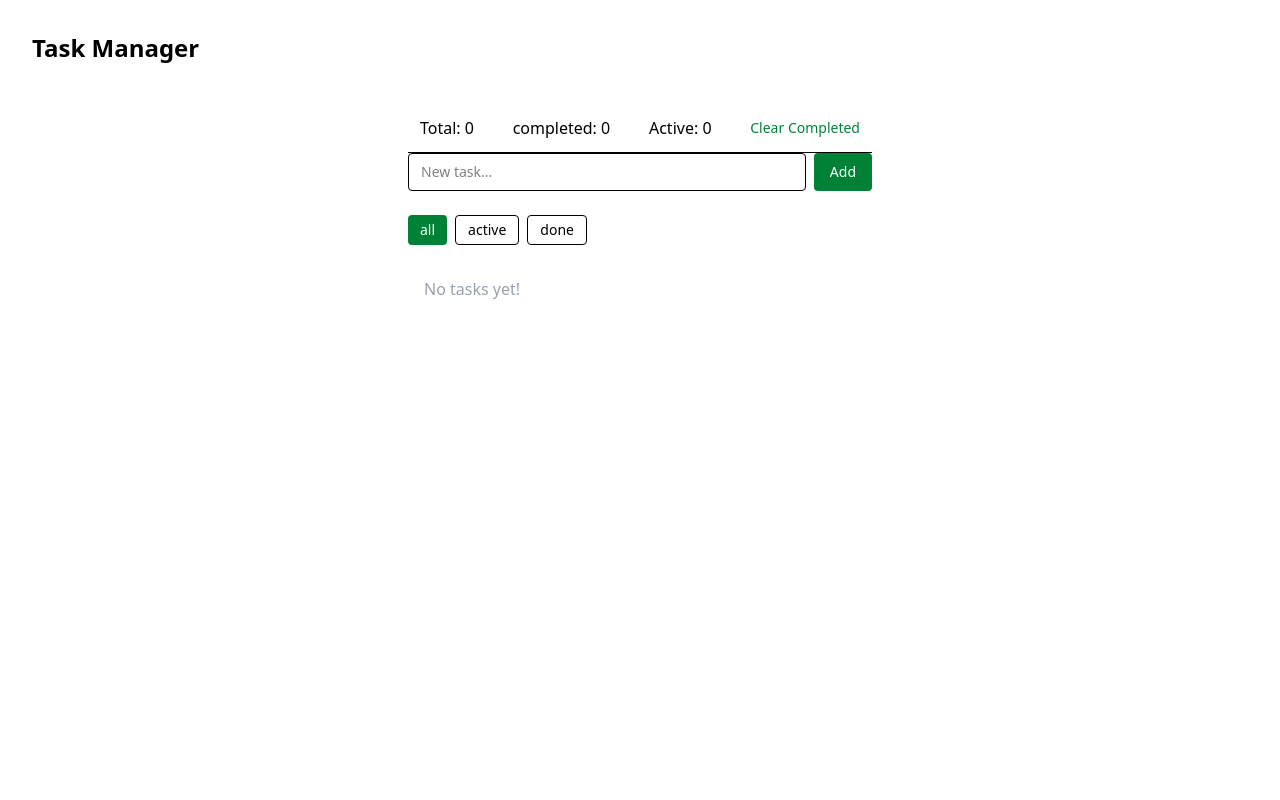
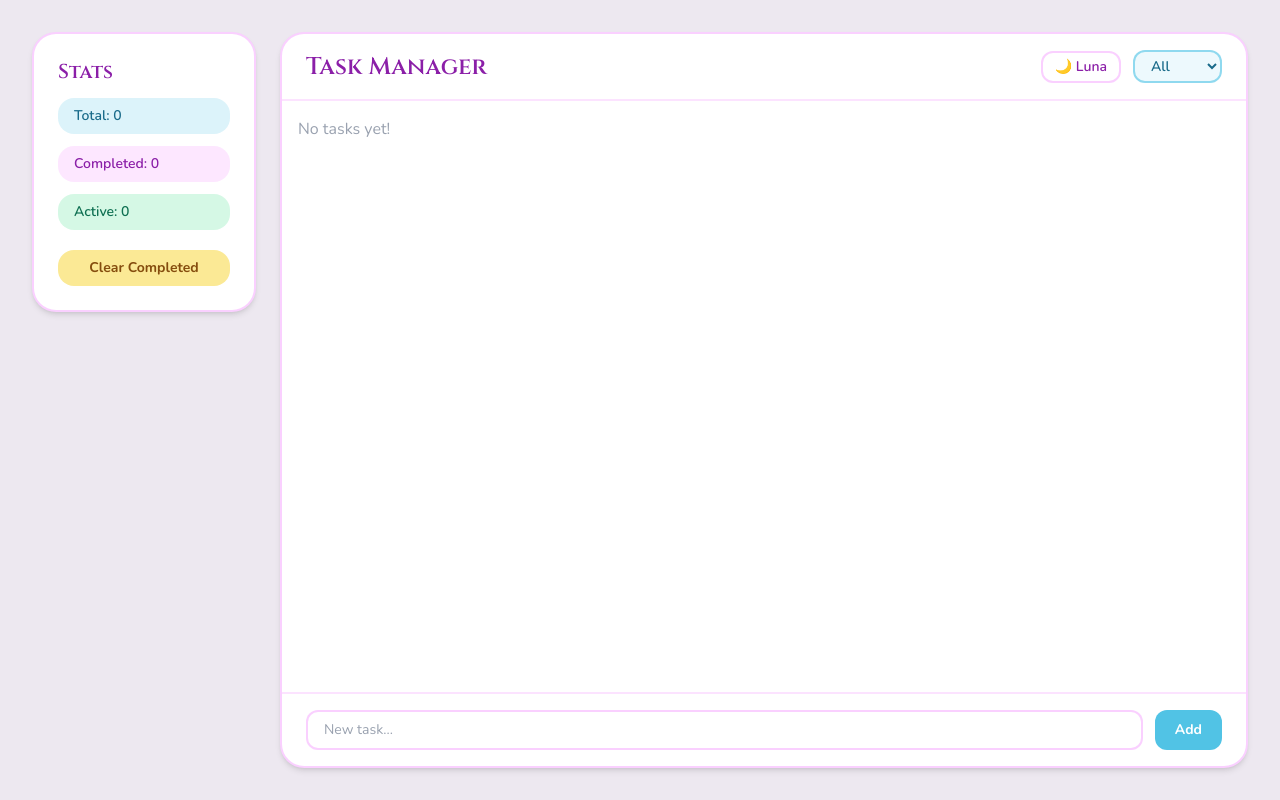
Before and after one commit to John-Lopez-1122/task-manager, a Next.js app in the folder task-manager/: page / in a window 1280 px wide. Built offline with nearby package versions, Linux system fonts and the light colour scheme.

Commit message:
Personal version, push to branch

```diff
--- a/task-manager/app/globals.css
+++ b/task-manager/app/globals.css
@@ -1 +1,2 @@
 @import "tailwindcss";
+@custom-variant dark (&:is(.dark *));
--- a/task-manager/app/layout.tsx
+++ b/task-manager/app/layout.tsx
@@ -1,20 +1,21 @@
 import type { Metadata } from "next";
-import { Geist, Geist_Mono } from "next/font/google";
+import { Nunito, Cinzel } from "next/font/google";
 import "./globals.css";
 
-const geistSans = Geist({
-  variable: "--font-geist-sans",
+const nunito = Nunito({
+  variable: "--font-nunito",
   subsets: ["latin"],
 });
 
-const geistMono = Geist_Mono({
-  variable: "--font-geist-mono",
+const cinzel = Cinzel({
+  variable: "--font-cinzel",
   subsets: ["latin"],
+  weight: ["400", "500", "600"],
 });
 
 export const metadata: Metadata = {
-  title: "Create Next App",
-  description: "Generated by create next app",
+  title: "Task Manager",
+  description: "A colorful task manager",
 };
 
 export default function RootLayout({
@@ -23,11 +24,8 @@ export default function RootLayout({
   children: React.ReactNode;
 }>) {
   return (
-    <html
-      lang="en"
-      className={`${geistSans.variable} ${geistMono.variable} h-full antialiased`}
-    >
-      <body className="min-h-full flex flex-col">{children}</body>
+    <html lang="en" className={`${nunito.variable} ${cinzel.variable} h-full`}>
+      <body className="min-h-full flex flex-col" style={{ fontFamily: "var(--font-nunito)" }}>{children}</body>
     </html>
   );
 }
--- a/task-manager/app/page.tsx
+++ b/task-manager/app/page.tsx
@@ -1,12 +1,10 @@
 // src/app/page.js — Server Component (default, no directive needed)
-import TaskBoard from '@/components/TaskBoard'; //changed "import TaskCard" to "import TaskList" the provided text can now be trandformed to an array for the same effect but cleaner
+import TaskBoard from '@/components/TaskBoard';
 
-
-export default function HomePage() { //same code from "TaskCard" but shortned due to array outside of block
+export default function HomePage() {
   return (
-    <main className="p-8 bg-white text-black">
-      <h1 className="text-2xl font-bold mb-4">Task Manager</h1>
-      <TaskBoard/>
+    <main className="min-h-screen bg-[#ede8f0] dark:bg-[#000000]">
+      <TaskBoard />
     </main>
   );
 }
--- a/task-manager/components/AddTaskForm.tsx
+++ b/task-manager/components/AddTaskForm.tsx
@@ -18,16 +18,16 @@ export default function AddTaskForm({ onAdd }: AddTaskFormProps) {
   }
 
   return (
-    <form onSubmit={handleSubmit} className="flex gap-2 mb-6">
+    <form onSubmit={handleSubmit} className="flex gap-3">
       <input
         value={title}                   /* controlled: value from state */
         onChange={(e) => setTitle(e.target.value)}
         placeholder="New task..."
-        className="flex-1 border rounded px-3 py-2 text-sm"
+        className="flex-1 border-2 border-[#f6a1ff]/50 dark:border-[#1c4cbf] rounded-xl px-4 py-2 text-sm text-gray-800 dark:text-[#b5c6e0] bg-white dark:bg-[#000000] placeholder:text-gray-400 dark:placeholder:text-[#b5c6e0]/50 focus:outline-none focus:border-[#51c3e5] dark:focus:border-[#38b9c6]"
       />
       <button
         type="submit"
-        className="bg-green-700 text-white px-4 py-2 rounded text-sm hover:bg-green-800"
+        className="bg-[#51c3e5] dark:bg-[#38b9c6] hover:bg-[#2aadd4] dark:hover:bg-[#2aadb9] text-white dark:text-[#000000] font-bold px-5 py-2 rounded-xl text-sm transition-colors"
       >Add</button>
     </form>
   );
--- a/task-manager/components/TaskBoard.tsx
+++ b/task-manager/components/TaskBoard.tsx
@@ -5,6 +5,7 @@ import { useState, useEffect } from 'react';
 import TaskStats   from './TaskStats';
 import TaskList from './TaskList';
 import AddTaskForm from './AddTaskForm';
+import ThemeToggle from './ThemeToggle';
 
 type Task = {
   id: string;
@@ -56,25 +57,46 @@ function handleClearDone() { setTasks(tasks.filter((t) => !t.done)); }
   const completedCount = tasks.filter((t) => t.done).length;
 
   return (
-    <div className="max-w-lg mx-auto p-6">
-    <TaskStats                       /* sibling 1: reads counts */
-        total={tasks.length} completed={completed} active={active}
-        onClearCompleted={handleClearDone}
-      />
-      <AddTaskForm onAdd={handleAdd} />
-      <div className="flex gap-2 mb-4">
-        {['all', 'active', 'done'].map((f) => (
-          <button key={f} onClick={() => setFilter(f)}
-            className={`px-3 py-1 rounded text-sm
-              ${filter === f ? 'bg-green-700 text-white' : 'border'}`}
-          >{f}</button>
-        ))}
+    <div className="flex gap-6 p-8 min-h-screen">
+      {/* Sidebar card — stats and clear button */}
+      <div className="w-56 shrink-0 bg-white dark:bg-[#2c3e77] rounded-3xl shadow-md p-6 flex flex-col gap-4 border-2 border-[#f6a1ff]/50 dark:border-[#1c4cbf] h-fit">
+        <TaskStats
+          total={tasks.length} completed={completed} active={active}
+          onClearCompleted={handleClearDone}
+        />
       </div>
-      <TaskList                        /* sibling 2: reads + updates */
-        tasks={visible}
-        onToggle={handleToggle}
-        onDelete={handleDelete}
-      />
+
+      {/* Main card — task list, filter, add form */}
+      <div className="flex-1 bg-white dark:bg-[#2c3e77] rounded-3xl shadow-md border-2 border-[#f6a1ff]/50 dark:border-[#1c4cbf] flex flex-col overflow-hidden">
+        {/* Header with title and filter dropdown */}
+        <div className="flex items-center justify-between px-6 py-4 border-b-2 border-[#f6a1ff]/30 dark:border-[#1c4cbf]/50">
+          <h1 style={{ fontFamily: "var(--font-cinzel)" }} className="text-2xl font-semibold text-[#8b1fa8] dark:text-[#b5c6e0]">
+            Task Manager
+          </h1>
+          <div className="flex items-center gap-3">
+            <ThemeToggle />
+            <select
+              value={filter}
+              onChange={(e) => setFilter(e.target.value)}
+              className="border-2 border-[#51c3e5]/60 dark:border-[#38b9c6]/60 rounded-xl px-3 py-1 text-sm font-semibold text-[#1a6b8a] dark:text-[#b5c6e0] bg-[#51c3e5]/10 dark:bg-[#1c4cbf]/30 focus:outline-none focus:border-[#51c3e5] dark:focus:border-[#38b9c6]"
+            >
+              <option value="all" className="bg-white dark:bg-[#2c3e77] text-gray-800 dark:text-[#b5c6e0]">All</option>
+              <option value="active" className="bg-white dark:bg-[#2c3e77] text-gray-800 dark:text-[#b5c6e0]">Active</option>
+              <option value="done" className="bg-white dark:bg-[#2c3e77] text-gray-800 dark:text-[#b5c6e0]">Done</option>
+            </select>
+          </div>
+        </div>
+
+        {/* Scrollable task list */}
+        <div className="flex-1 overflow-y-auto">
+          <TaskList tasks={visible} onToggle={handleToggle} onDelete={handleDelete} />
+        </div>
+
+        {/* Add form pinned to bottom */}
+        <div className="border-t-2 border-[#f6a1ff]/30 dark:border-[#1c4cbf]/50 px-6 py-4">
+          <AddTaskForm onAdd={handleAdd} />
+        </div>
+      </div>
     </div>
   );
 }
--- a/task-manager/components/TaskCard.tsx
+++ b/task-manager/components/TaskCard.tsx
@@ -11,18 +11,24 @@ type TaskCardProps = {  //  TypeScrip requires defined types, this defines the "
 
 export default function TaskCard({ title, done, id, onToggle, onDelete }: TaskCardProps) {
   return (
-    <div className="flex items-center justify-between p-3 border-b">
-      <span className={done ? 'line-through text-gray-400' : ''}>
+    <div className="flex items-center justify-between px-6 py-3 border-b border-[#f6a1ff]/15 dark:border-[#1c4cbf]/40 hover:bg-[#f6a1ff]/8 dark:hover:bg-[#1c4cbf]/20 transition-colors">
+      <span className={done ? 'line-through text-gray-400 dark:text-[#b5c6e0]/40' : 'text-gray-800 dark:text-[#b5c6e0] font-medium'}>
         {title}
       </span>
-      <button
-        className="text-sm text-green-700 hover:underline"
-        onClick={() => onToggle(id)}
-      >Toggle</button>
-      <button
-        className="text-sm text-red-700 hover:underline"
-        onClick={() => onDelete(id)}
-      >Delete</button>
+      <div className="flex gap-2">
+        <button
+          onClick={() => onToggle(id)}
+          className="bg-[#88ebb5] dark:bg-[#38b9c6] hover:bg-[#5dd4a0] dark:hover:bg-[#2aadb9] text-gray-700 dark:text-[#000000] text-xs font-bold px-3 py-1 rounded-full transition-colors"
+        >
+          {done ? 'Undo' : 'Done'}
+        </button>
+        <button
+          onClick={() => onDelete(id)}
+          className="bg-[#f6a1ff] dark:bg-[#1c4cbf] hover:bg-[#ed7aff] dark:hover:bg-[#2c3e77] text-gray-700 dark:text-[#b5c6e0] text-xs font-bold px-3 py-1 rounded-full transition-colors"
+        >
+          Delete
+        </button>
+      </div>
     </div>
   );
 }
--- a/task-manager/components/TaskList.tsx
+++ b/task-manager/components/TaskList.tsx
@@ -14,7 +14,7 @@ type TaskListProps = {  //  TypeScript requires defined types, this is a copy/pa
 
 export default function TaskList({ tasks, onToggle, onDelete }: TaskListProps) {
   if (tasks.length === 0) {
-    return <p className="text-gray-400 p-4">No tasks yet!</p>;
+    return <p className="text-gray-400 dark:text-[#b5c6e0]/50 p-4">No tasks yet!</p>;
   }
   return (
     <ul className="divide-y">
--- a/task-manager/components/TaskStats.tsx
+++ b/task-manager/components/TaskStats.tsx
@@ -9,20 +9,25 @@ type TaskStatsProps = {  //  TypeScrip requires defined types, this defines the
 
 export default function TaskStats({ total, completed, active, onClearCompleted }: TaskStatsProps) {
   return (
-    <div className="flex items-center justify-between p-3 border-b">
-      <span>
+    <div className="flex flex-col gap-3">
+      <h2 style={{ fontFamily: "var(--font-cinzel)" }} className="text-xl font-semibold text-[#8b1fa8] dark:text-[#b5c6e0]">
+        Stats
+      </h2>
+      <div className="bg-[#51c3e5]/20 dark:bg-[#1c4cbf]/40 rounded-2xl px-4 py-2 text-[#1a6b8a] dark:text-[#b5c6e0] text-sm font-semibold">
         Total: {total}
-      </span>
-      <span>
-        completed: {completed}
-      </span>
-      <span>
+      </div>
+      <div className="bg-[#f6a1ff]/25 dark:bg-[#38b9c6]/25 rounded-2xl px-4 py-2 text-[#8b1fa8] dark:text-[#b5c6e0] text-sm font-semibold">
+        Completed: {completed}
+      </div>
+      <div className="bg-[#88ebb5]/35 dark:bg-[#2c3e77] rounded-2xl px-4 py-2 text-[#0f7052] dark:text-[#b5c6e0] text-sm font-semibold">
         Active: {active}
-      </span>
+      </div>
       <button
-        className="text-sm text-green-700 hover:underline"
         onClick={() => onClearCompleted()}
-      >Clear Completed</button>
+        className="mt-2 bg-[#fbe995] dark:bg-[#1c4cbf] hover:bg-[#f5d93a] dark:hover:bg-[#2c3e77] text-[#854d0e] dark:text-[#b5c6e0] font-bold rounded-2xl px-4 py-2 text-sm transition-colors"
+      >
+        Clear Completed
+      </button>
     </div>
   );
 }
--- /dev/null
+++ b/task-manager/components/ThemeToggle.tsx
@@ -0,0 +1,33 @@
+'use client';
+
+import { useEffect, useState } from 'react';
+
+export default function ThemeToggle() {
+  const [dark, setDark] = useState(false);
+
+  useEffect(() => {
+    // on mount, check if user previously chose dark mode
+    const saved = localStorage.getItem('theme');
+    if (saved === 'dark') {
+      document.documentElement.classList.add('dark');
+      setDark(true);
+    }
+  }, []); // empty array = run once on mount only
+
+  function toggle() {
+    const next = !dark;
+    setDark(next);
+    // add/remove 'dark' class on <html> — this is what activates all dark: variants
+    document.documentElement.classList.toggle('dark', next);
+    localStorage.setItem('theme', next ? 'dark' : 'light'); // remember choice
+  }
+
+  return (
+    <button
+      onClick={toggle}
+      className="border-2 border-[#f6a1ff]/50 dark:border-[#1c4cbf] rounded-xl px-3 py-1 text-sm font-semibold text-[#8b1fa8] dark:text-[#b5c6e0] hover:bg-[#f6a1ff]/10 dark:hover:bg-[#1c4cbf]/20 transition-colors"
+    >
+      {dark ? '☀ Celestia' : '🌙 Luna'}
+    </button>
+  );
+}
```
